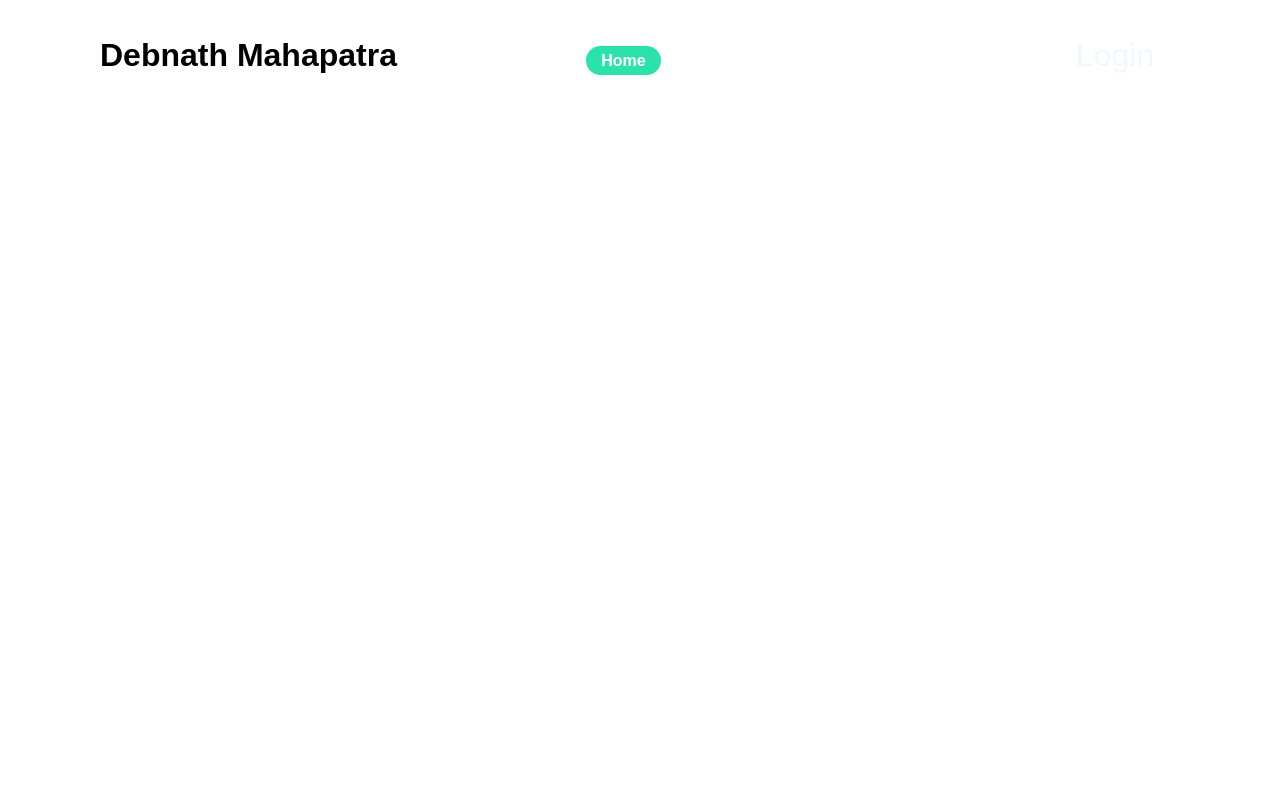
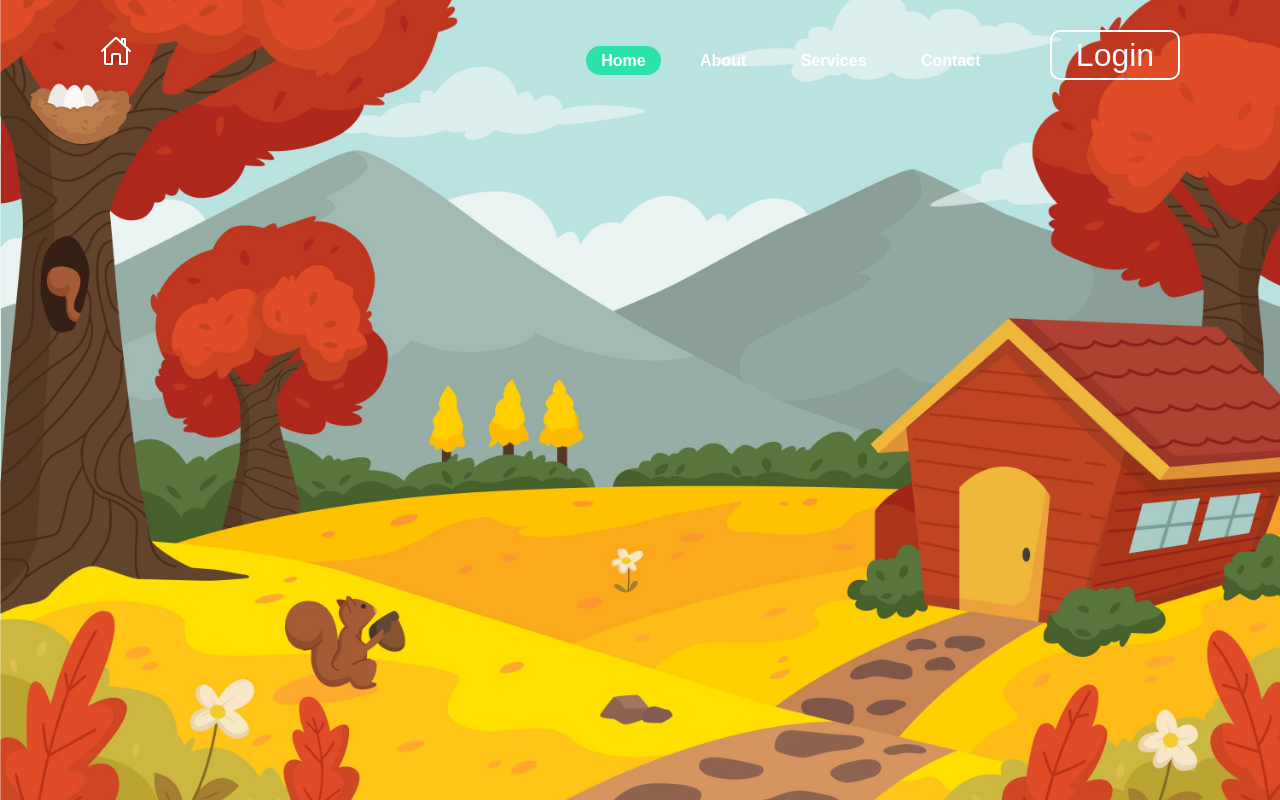
Before and after one commit to Debnath23/Web-Home, a plain HTML site: page index.html in a window 1280 px wide. Drawn offline with nearby package versions, Linux system fonts and the light colour scheme.

Commit message:
background image added

```diff
--- a/index.html
+++ b/index.html
@@ -11,7 +11,6 @@
 
     <header>
         <!--use a logo-<img src="img1.webp" alt="Logo" class="">-->
-        <h1>Debnath Mahapatra</h1>
         <h2 class="logo"><ion-icon name="home-outline"></ion-icon></h2>
         <!--For navigation icon in the header-->
         <nav class="navigation">
```
Also changed, not shown: background2.jpg (added).
